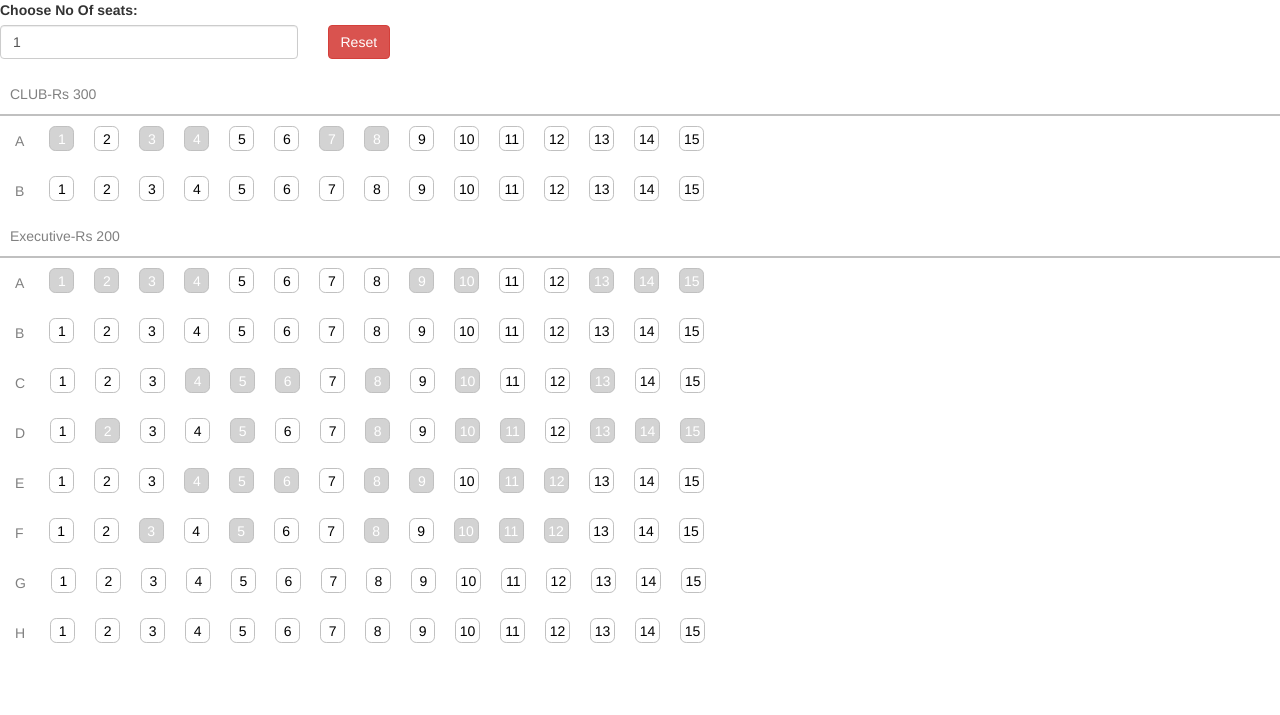
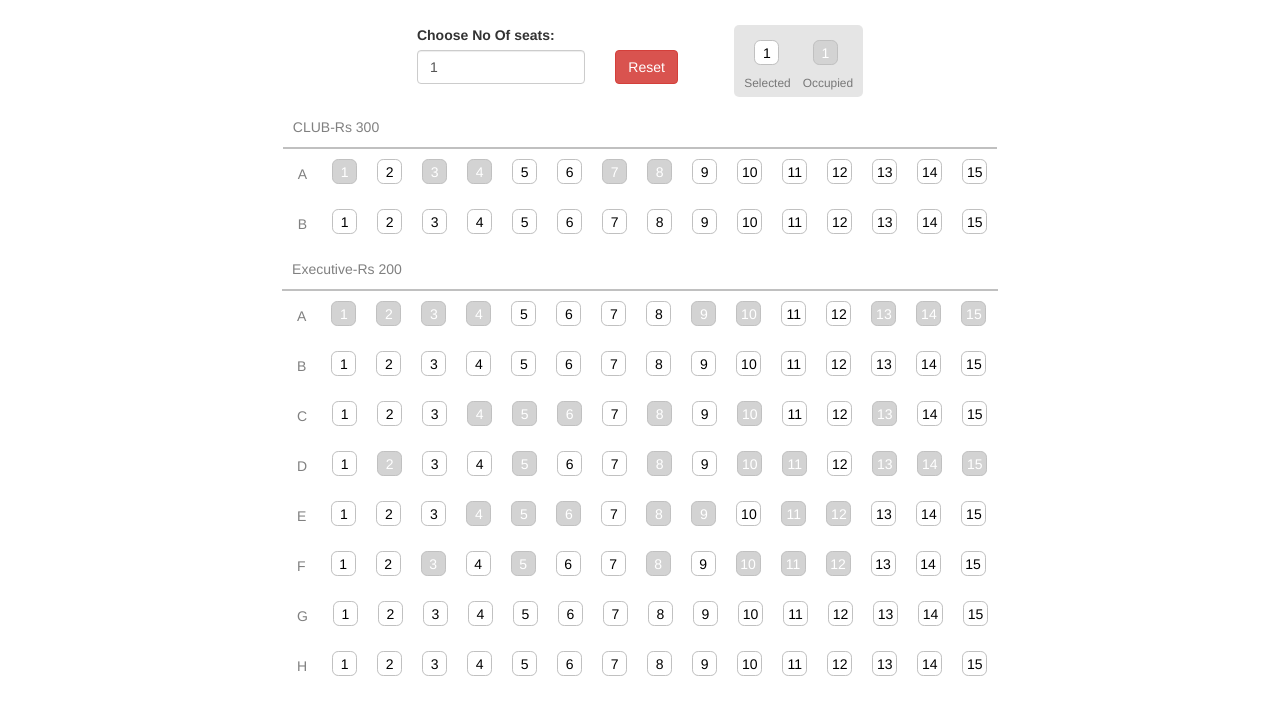
Before and after one commit to abhiseksubham/GameDesign, a plain HTML site: page index.html in a window 1280 px wide. Drawn offline with nearby package versions, Linux system fonts and the light colour scheme.

Commit message:
last changes

```diff
--- a/custom.css
+++ b/custom.css
@@ -51,3 +51,20 @@
 .reset {
   margin-top: 25px;
 }
+.parent-container {
+  display: flex;
+  flex-direction: column;
+  align-items: center;
+  justify-content: center;
+  margin-top: 25px;
+}
+
+.showcase {
+  background: rgba(0, 0, 0, 0.1);
+  padding: 5px 10px;
+  border-radius: 5px;
+  color: #777;
+  list-style-type: none;
+  display: flex;
+  justify-content: space-between;
+}
--- a/helper.js
+++ b/helper.js
@@ -22,10 +22,30 @@ reset = () => {
 };
 //remove previous single element
 function selectNext() {
+  if (selected.length === 0) {
+    return;
+  }
   let first = selected.shift();
   $('#' + first).removeClass('active');
   noOfselectedseats--;
+  if (!isselectFew) return selectNext();
 }
+
+removeAllPrevious = () => {
+  if (selected.length === 0) {
+    return;
+  }
+  let first = selected.shift();
+  $('#' + first).removeClass('active');
+  noOfselectedseats--;
+  return removeAllPrevious();
+};
+
+removeOnePrevious = () => {
+  let first = selected.shift();
+  $('#' + first).removeClass('active');
+  noOfselectedseats--;
+};
 //always check only from selected
 function setPrices(status) {
   if (selected.length !== noOfSeats) {
--- a/index.html
+++ b/index.html
@@ -15,8 +15,9 @@
     <script src="https://maxcdn.bootstrapcdn.com/bootstrap/3.4.1/js/bootstrap.min.js"></script>
   </head>
   <body>
+    <div class="parent-container">
       <div class="row">
-      <div class="col-md-3">
+        <div class="col-md-5">
           <div class="form-group">
             <label for="usr">Choose No Of seats:</label>
             <input
@@ -33,6 +34,18 @@
           <button type="button" class="reset btn btn-danger" onclick="reset()">
             Reset
           </button>
+        </div>
+        <div class="col-md-4">
+          <ul class="showcase">
+            <li>
+              <div class="available" id="executive1">1</div>
+              <small>Selected</small>
+            </li>
+            <li>
+              <div class="initial" id="executive46">1</div>
+              <small>Occupied</small>
+            </li>
+          </ul>
         </div>
       </div>
 
@@ -57,7 +70,7 @@
       >
         Pay Now
       </button>
-
+    </div>
     <script src="data.js"></script>
     <script src="helper.js"></script>
     <script src="test.js"></script>
--- a/test.js
+++ b/test.js
@@ -15,14 +15,17 @@ function dynamicEvent(e) {
   let status = $(event.currentTarget).attr('id');
   //same button click --> ignore it
   if (selected.includes(status)) {
-    return;
+    //return;
   }
   //select only from a single category
   if (noOfselectedseats >= 1 && !status.includes(selectedCategory)) {
     return;
   } else if (noOfselectedseats === noOfSeats) {
     //check if only one or more
-    selectNext(selected);
+    //selectNext(selected);
+    if (isSelectFew) {
+      removeOnePrevious();
+    } else removeAllPrevious();
   }
   if (
     $(event.currentTarget).hasClass('available') &&
@@ -49,7 +52,7 @@ selectTogther = status => {
     for (let i = 0; i < noOfSeats && element.next(); i++) {
       element.addClass('active');
       noOfselectedseats++;
-      selected.push(element[0].id);
+      if (!selected.includes(element[0].id)) selected.push(element[0].id);
       setPrices(element[0].id);
       element = element.next();
     }
@@ -68,7 +71,6 @@ function selectFew(element) {
   //terminating cases for recursion
   if (element.length === 0 || element.hasClass('initial')) {
     displayPayButton(noOfselectedseats, noOfSeats);
-
     return;
   } else if (noOfselectedseats === noOfSeats) {
     displayPayButton(noOfselectedseats, noOfSeats);
```
Lines whose indentation alone changed are shown as unchanged.
